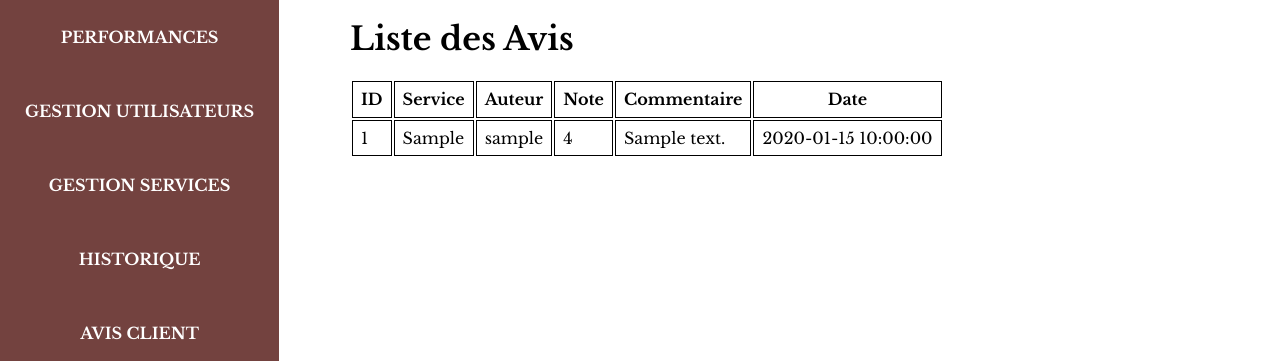
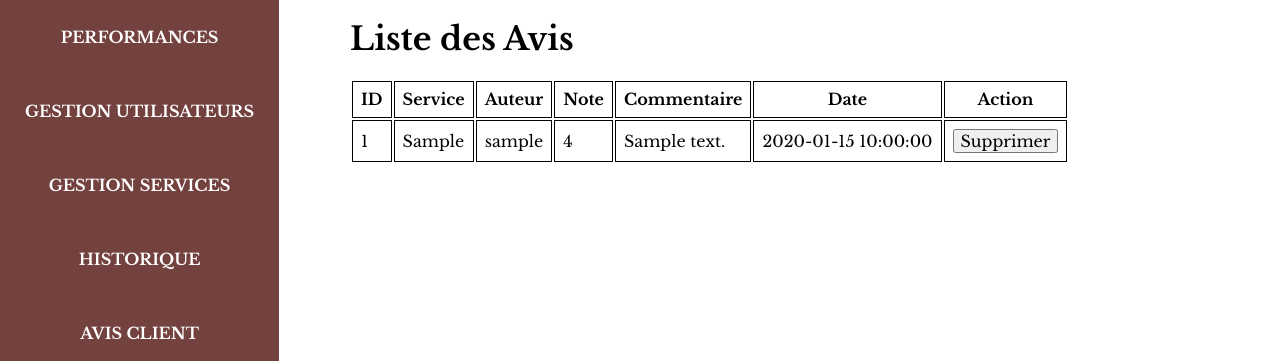
Before and after one commit to theholyguard/doc2wheels, a PHP site: the page made by src/views/admin_review.php in a window 1280 px wide. Shown: the part 60-421 px from the top of the page. Run offline with PHP 8.4, Linux system fonts and the light colour scheme; the template is opened without the code that fills it: most values are stand-ins (such as "Sample title", 1, 10 or a date in 2020).

Commit message:
delete negative review from admin

```diff
--- a/public/index.php
+++ b/public/index.php
@@ -41,18 +41,14 @@ $router->get('/admin/performance', [AdminController::class, 'viewStatisticsPerfo
 $router->get('/admin/user', [AdminController::class, 'viewStatisticsUser']);
 $router->post('/admin/user', [AdminController::class, 'editUser']);
 $router->post('/admin/user/delete', [AdminController::class, 'deleteUser']);
-
-
-
 $router->get('/admin/service', [AdminController::class, 'viewStatisticsService']);
 $router->post('/admin/service', [AdminController::class, 'editService']);
 $router->get('/admin/service/create', [AdminController::class, 'createService']);
 $router->post('/admin/service/create', [AdminController::class, 'createService']);
 $router->post('/admin/service/delete', [AdminController::class, 'deleteService']);
-
-
 $router->get('/admin/history', [AdminController::class, 'viewStatisticsHistory']);
 $router->get('/admin/review', [AdminController::class, 'viewStatisticsReview']);
+$router->post('/admin/review/delete', [AdminController::class, 'deleteReview']);
 $router->get('/verify', [AuthController::class, 'verifyEmail']);
 
 $response = $router->route($request);
--- a/src/views/admin_review.php
+++ b/src/views/admin_review.php
@@ -14,6 +14,7 @@ ob_start();
             <th style="border: 1px solid #000; padding: 8px;">Note</th>
             <th style="border: 1px solid #000; padding: 8px;">Commentaire</th>
             <th style="border: 1px solid #000; padding: 8px;">Date</th>
+            <th style="border: 1px solid #000; padding: 8px;">Action</th>
         </tr>
     </thead>
     <tbody>
@@ -21,11 +22,18 @@ ob_start();
             <?php foreach ($reviews as $review): ?>
                 <tr>
                     <td style="border: 1px solid #000; padding: 8px;"><?php echo htmlspecialchars($review['id']); ?></td>
-                    <td style="border: 1px solid #000; padding: 8px;"><?php echo htmlspecialchars($review['type_service']); ?></td>
+                    <td style="border: 1px solid #000; padding: 8px;"><?php echo htmlspecialchars($review['type_service']); ?>
+                    </td>
                     <td style="border: 1px solid #000; padding: 8px;"><?php echo htmlspecialchars($review['user_name']); ?></td>
                     <td style="border: 1px solid #000; padding: 8px;"><?php echo htmlspecialchars($review['rating']); ?></td>
                     <td style="border: 1px solid #000; padding: 8px;"><?php echo htmlspecialchars($review['comment']); ?></td>
-                    <td style="border: 1px solid #000; padding: 8px;"><?php echo htmlspecialchars($review['created_at']); ?></td>
+                    <td style="border: 1px solid #000; padding: 8px;"><?php echo htmlspecialchars($review['created_at']); ?>
+                    <td style="border: 1px solid #000; padding: 8px;">
+                        <form action="/admin/review/delete" method="POST">
+                            <input type="hidden" name="id" value="<?= $review['id'] ?>">
+                            <button type="submit">Supprimer</button>
+                        </form>
+                    </td>
                 </tr>
             <?php endforeach; ?>
         <?php else: ?>
```
Also changed, not shown: src/Controllers/AdminController.php (+2 -16 lines), src/Entities/Admin.php (+10 -0 lines).
